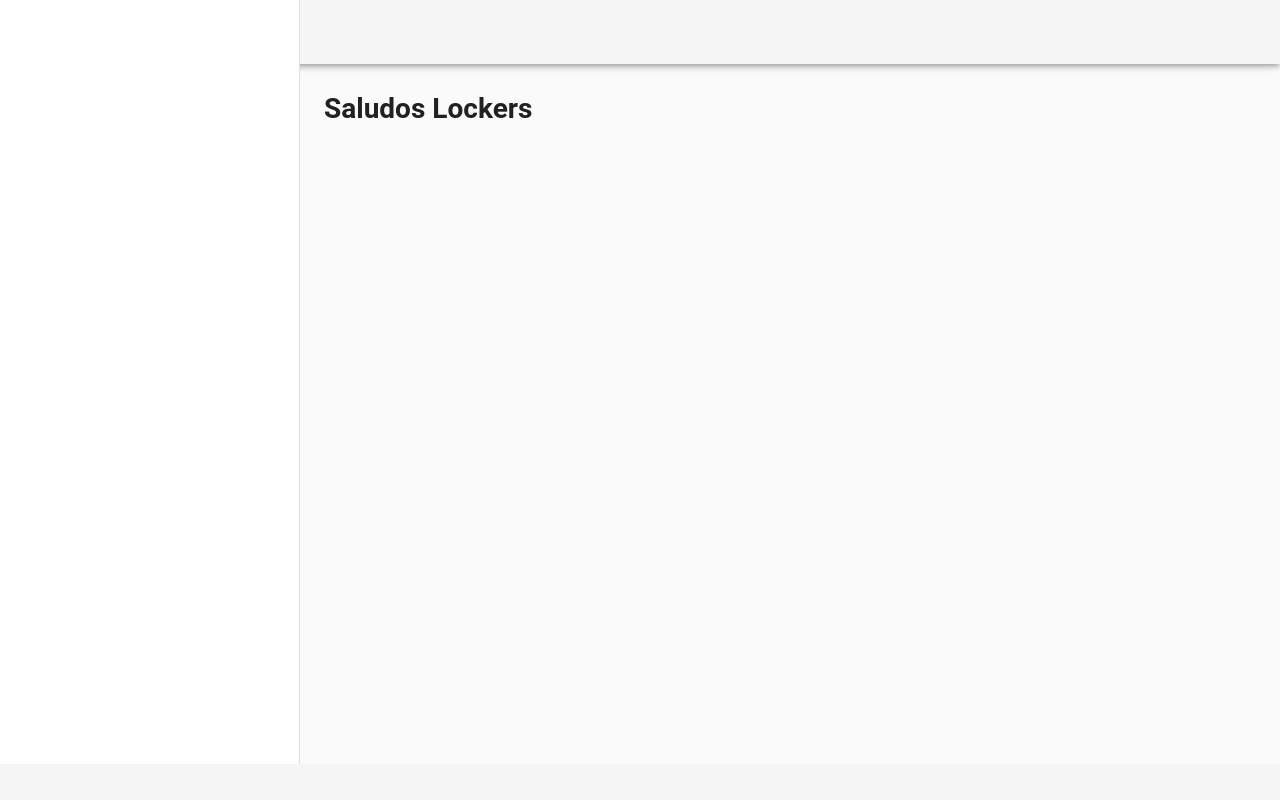
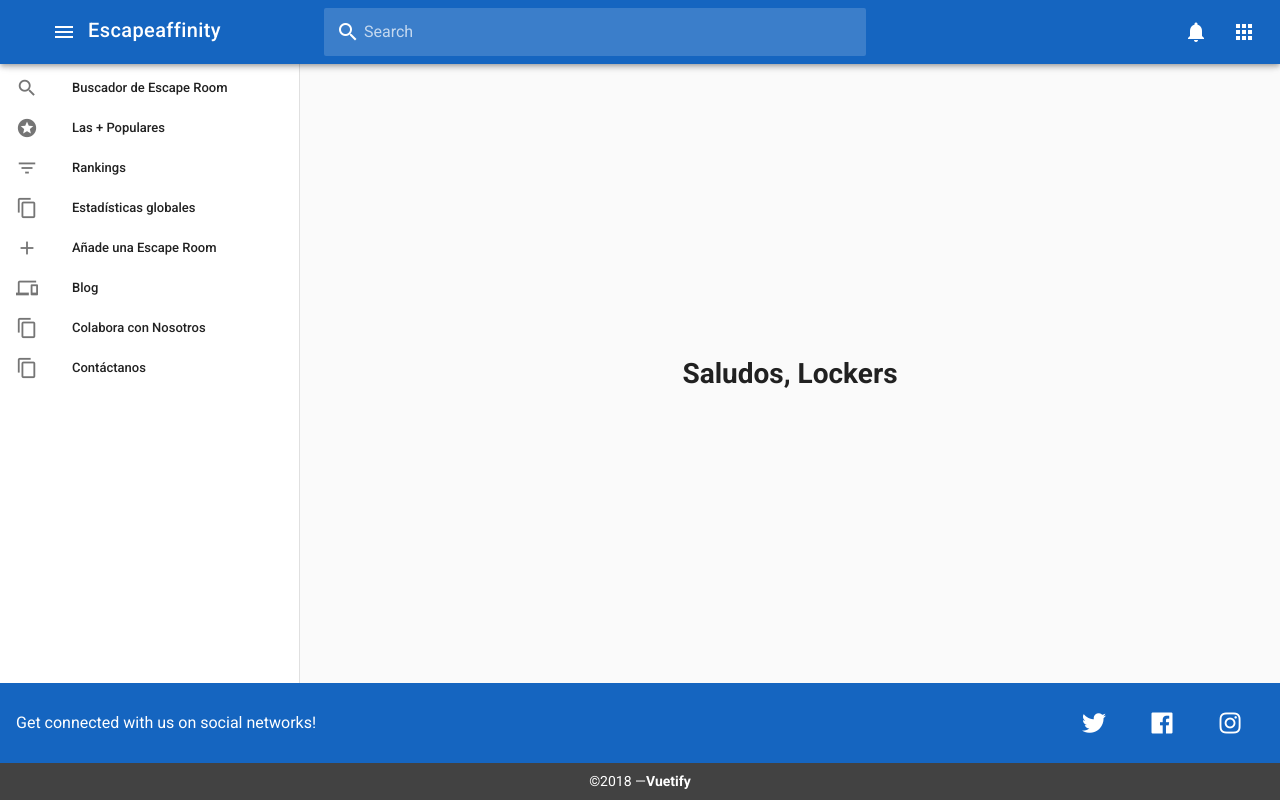
Before and after one commit to edgarshurtado/vagrant-symfony-vue-devenv, a Vue app: page / in a window 1280 px wide. Built offline with nearby package versions, Linux system fonts and the light colour scheme.

Commit message:
Add footer

```diff
--- a/web/App.vue
+++ b/web/App.vue
@@ -1,12 +1,168 @@
 <template>
-<v-app>
-  <v-navigation-drawer app></v-navigation-drawer>
-  <v-toolbar app></v-toolbar>
-  <v-content>
-    <v-container fluid>
-      <router-view></router-view>
-    </v-container>
-  </v-content>
-  <v-footer app></v-footer>
-</v-app>
+  <v-app id="inspire">
+    <v-navigation-drawer
+      v-model="drawer"
+      :clipped="$vuetify.breakpoint.lgAndUp"
+      fixed
+      app
+    >
+      <v-list dense>
+        <template v-for="item in items">
+          <v-layout
+            v-if="item.heading"
+            :key="item.heading"
+            row
+            align-center
+          >
+            <v-flex xs6>
+              <v-subheader v-if="item.heading">
+                {{ item.heading }}
+              </v-subheader>
+            </v-flex>
+            <v-flex xs6 class="text-xs-center">
+              <a href="#!" class="body-2 black--text">EDIT</a>
+            </v-flex>
+          </v-layout>
+          <v-list-group
+            v-else-if="item.children"
+            :key="item.text"
+            v-model="item.model"
+            :prepend-icon="item.model ? item.icon : item['icon-alt']"
+            append-icon=""
+          >
+            <v-list-tile slot="activator">
+              <v-list-tile-content>
+                <v-list-tile-title>
+                  {{ item.text }}
+                </v-list-tile-title>
+              </v-list-tile-content>
+            </v-list-tile>
+            <v-list-tile
+              v-for="(child, i) in item.children"
+              :key="i"
+              @click=""
+            >
+              <v-list-tile-action v-if="child.icon">
+                <v-icon>{{ child.icon }}</v-icon>
+              </v-list-tile-action>
+              <v-list-tile-content>
+                <v-list-tile-title>
+                  {{ child.text }}
+                </v-list-tile-title>
+              </v-list-tile-content>
+            </v-list-tile>
+          </v-list-group>
+          <v-list-tile v-else :key="item.text" @click="">
+            <v-list-tile-action>
+              <v-icon>{{ item.icon }}</v-icon>
+            </v-list-tile-action>
+            <v-list-tile-content>
+              <v-list-tile-title>
+                {{ item.text }}
+              </v-list-tile-title>
+            </v-list-tile-content>
+          </v-list-tile>
+        </template>
+      </v-list>
+    </v-navigation-drawer>
+    <v-toolbar
+      :clipped-left="$vuetify.breakpoint.lgAndUp"
+      color="blue darken-3"
+      dark
+      app
+      fixed
+    >
+      <v-toolbar-title style="width: 300px" class="ml-0 pl-3">
+        <v-toolbar-side-icon @click.stop="drawer = !drawer"></v-toolbar-side-icon>
+        <span class="hidden-sm-and-down">Escapeaffinity</span>
+      </v-toolbar-title>
+      <v-text-field
+        flat
+        solo-inverted
+        hide-details
+        prepend-inner-icon="search"
+        label="Search"
+        class="hidden-sm-and-down"
+      ></v-text-field>
+      <v-spacer></v-spacer>
+      <v-btn icon>
+        <v-icon>notifications</v-icon>
+      </v-btn>
+      <v-menu bottom left>
+        <v-btn icon slot='activator'>
+            <v-icon>apps</v-icon>
+        </v-btn>
+        <v-list>
+            <v-list-tile>
+                <v-list-tile-title>Hello</v-list-tile-title>
+            </v-list-tile>
+        </v-list>
+      </v-menu>
+    </v-toolbar>
+    <v-content>
+      <v-container fluid fill-height>
+        <v-layout justify-center align-center>
+            <router-view></router-view>
+        </v-layout>
+      </v-container>
+    </v-content>
+    <v-footer
+        dark
+        height="auto"
+        app
+    >
+    <v-card
+      class="flex"
+      flat
+      tile
+    >
+      <v-card-title class="blue darken-3">
+        <strong class="subheading">Get connected with us on social networks!</strong>
+
+        <v-spacer></v-spacer>
+
+        <v-btn
+          v-for="icon in icons"
+          :key="icon"
+          class="mx-3"
+          dark
+          icon
+        >
+         <i :style="{'fontSize':'24px'}" :class="icon"></i>
+        </v-btn>
+      </v-card-title>
+
+      <v-card-actions class="grey darken-3 justify-center">
+        &copy;2018 — <strong>Vuetify</strong>
+      </v-card-actions>
+    </v-card>
+  </v-footer>
+  </v-app>
 </template>
+
+<script>
+  export default {
+    data: () => ({
+      dialog: false,
+      drawer: null,
+      items: [
+        { icon: 'search', text: 'Buscador de Escape Room' },
+        { icon: 'stars', text: 'Las + Populares' },
+        { icon: 'filter_list', text: 'Rankings' },
+        { icon: 'content_copy', text: 'Estadísticas globales' },
+        { icon: 'add', text: 'Añade una Escape Room' },
+        { icon: 'phonelink', text: 'Blog' },
+        { icon: 'content_copy', text: 'Colabora con Nosotros' },
+        { icon: 'content_copy', text: 'Contáctanos' }
+      ],
+      icons: [
+          "fab fa-twitter",
+          "fab fa-facebook",
+          "fab fa-instagram"
+      ],
+    }),
+    props: {
+      source: String
+    }
+  }
+</script>
--- a/web/Home.vue
+++ b/web/Home.vue
@@ -7,7 +7,7 @@ export default {
     data(){
         return {
             i18n:{
-                greetings: 'Saludos Lockers'
+                greetings: 'Saludos, Lockers'
             }
         }
     }
--- a/web/index.html
+++ b/web/index.html
@@ -3,6 +3,8 @@
 <head>
     <meta charset="UTF-8">
     <title>plock</title>
+    <link href='https://fonts.googleapis.com/css?family=Roboto:100,300,400,500,700,900|Material+Icons' rel="stylesheet">
+    <link rel="stylesheet" href="https://use.fontawesome.com/releases/v5.7.1/css/all.css" integrity="sha384-fnmOCqbTlWIlj8LyTjo7mOUStjsKC4pOpQbqyi7RrhN7udi9RwhKkMHpvLbHG9Sr" crossorigin="anonymous">
 </head>
 <body>
     <div id="app"></div>
```
Also changed, not shown: 1 other file (tests, documents, lock files or other folders).
